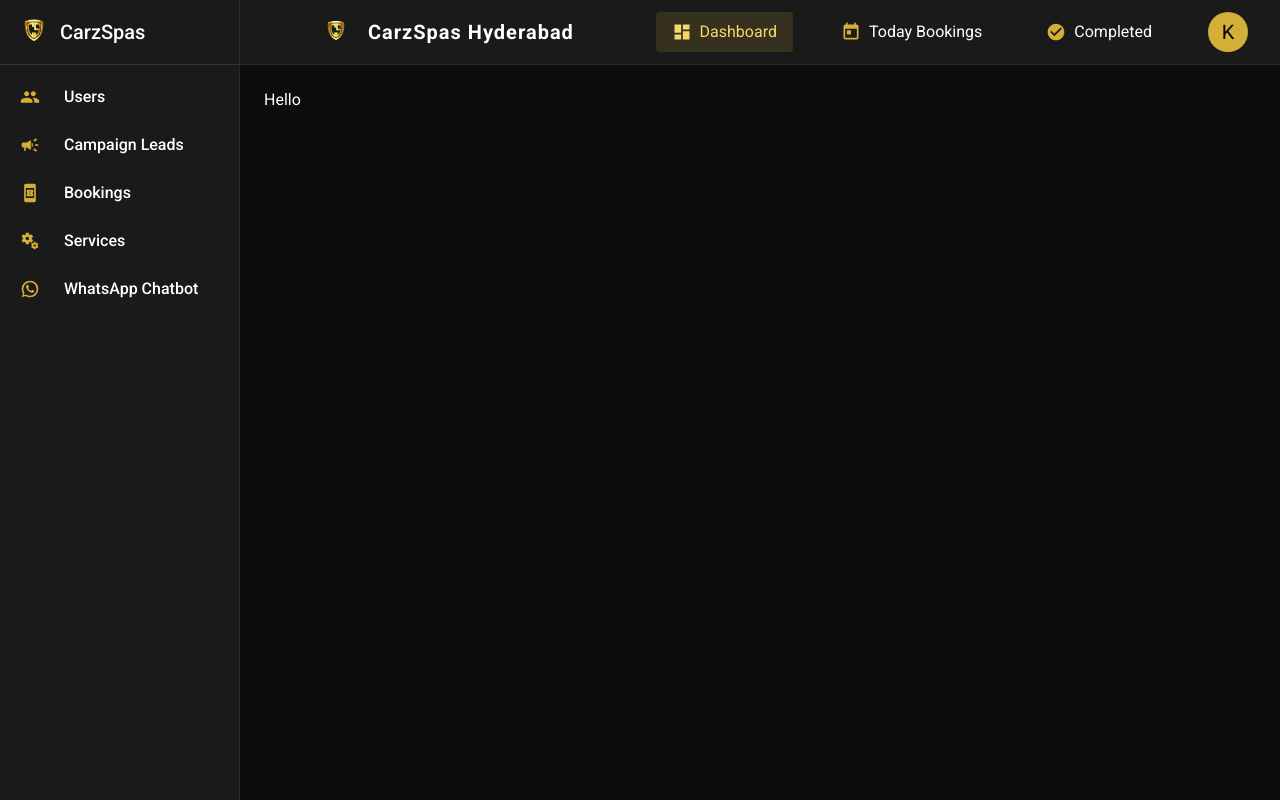
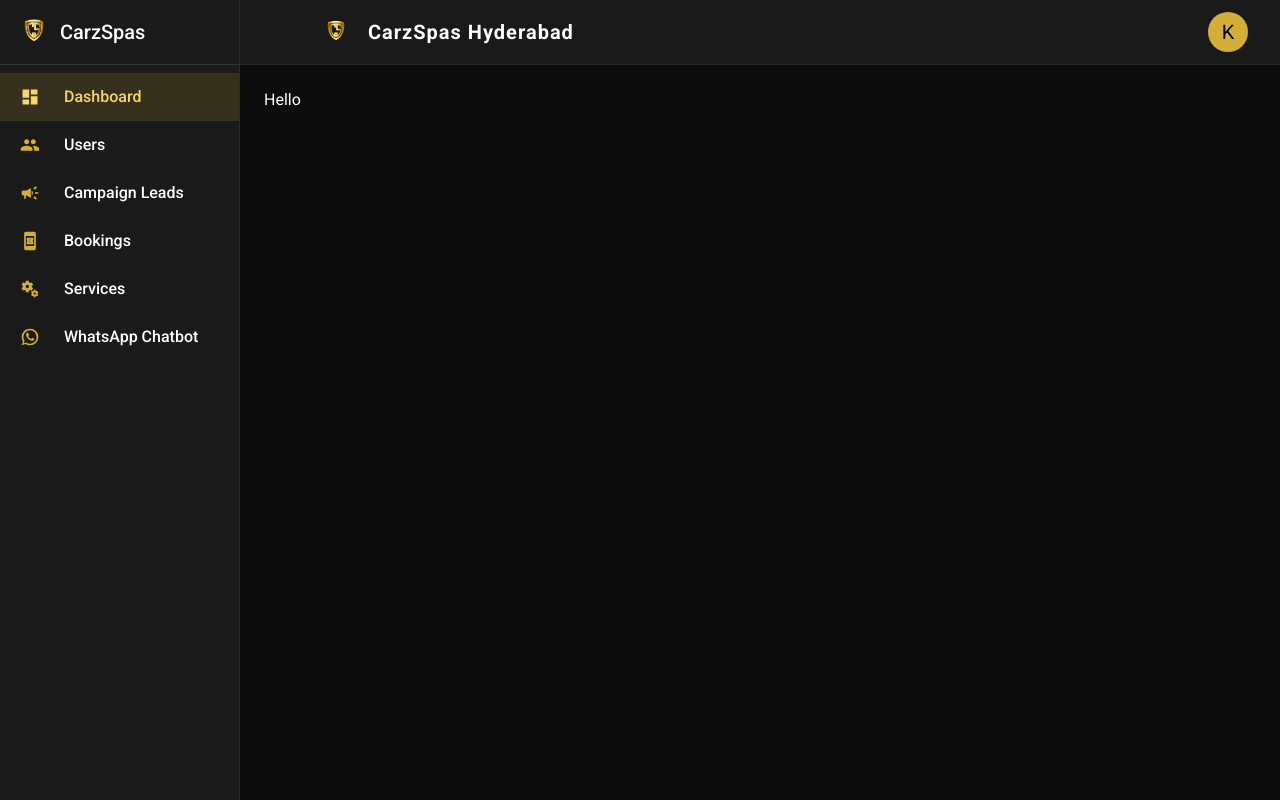
Before and after one commit to KeerthanaVanga/Carzspas-Frontend, a React (Vite) app: page / in a window 1280 px wide. Built offline with nearby package versions, Linux system fonts and the light colour scheme; some icons are missing.

Commit message:
userpage added

```diff
--- a/src/components/campaign-leads/CampaignLeadsFilters.tsx
+++ b/src/components/campaign-leads/CampaignLeadsFilters.tsx
@@ -58,6 +58,7 @@
             <MenuItem value="Cold">Cold</MenuItem>
             <MenuItem value="Warm">Warm</MenuItem>
             <MenuItem value="Hot">Hot</MenuItem>
+            <MenuItem value="Contacted">Contacted</MenuItem>
           </TextField>
         </Grid>
 
--- a/src/components/ui/Navbar.tsx
+++ b/src/components/ui/Navbar.tsx
@@ -11,11 +11,10 @@
 
 import MenuIcon from "@mui/icons-material/Menu";
 import { useState } from "react";
-import { topNavLinks } from "../../config/MenuConfig";
 import { drawerWidth, collapsedWidth } from "./drawerStyles";
 import logo from "../../assets/carzspas.png";
 import ProfileMenu from "./ProfileMenu";
-import { NavLink } from "react-router-dom";
+
 interface Props {
   open: boolean;
   toggleDrawer: () => void;
@@ -73,53 +72,6 @@
 
         {/* 🔹 RIGHT SECTION */}
         <Box sx={{ display: "flex", alignItems: "center", gap: 4 }}>
-          {!isMobile &&
-            topNavLinks.map((item) => (
-              <Box
-                key={item.label}
-                component={NavLink}
-                to={item.path}
-                sx={{
-                  display: "flex",
-                  alignItems: "center",
-                  gap: 1,
-                  px: 2,
-                  py: 1,
-                  borderRadius: 1,
-                  textDecoration: "none",
-                  color: "#fff",
-                  fontWeight: 500,
-                  transition: "all 0.2s ease",
-
-                  "&.active": {
-                    backgroundColor: "rgba(212,175,55,0.15)",
-                    color: "secondary.main",
-                    "& .MuiSvgIcon-root": {
-                      color: "secondary.main",
-                    },
-                  },
-
-                  "&:hover": {
-                    backgroundColor: "rgba(212,175,55,0.08)",
-                    color: "secondary.main",
-                    "& .MuiSvgIcon-root": {
-                      color: "secondary.main",
-                    },
-                  },
-                }}
-              >
-                <item.icon
-                  fontSize="small"
-                  sx={{
-                    color: "primary.main", // 👈 gold always
-                    transition: "color 0.2s ease",
-                  }}
-                />
-
-                <Typography sx={{ color: "inherit" }}>{item.label}</Typography>
-              </Box>
-            ))}
-
           {/* Avatar */}
           <IconButton onClick={(e) => setAnchorEl(e.currentTarget)}>
             <Avatar sx={{ bgcolor: "primary.main", color: "#000" }}>K</Avatar>
--- a/src/components/ui/Sidebar.tsx
+++ b/src/components/ui/Sidebar.tsx
@@ -15,7 +15,7 @@
 import logo from "../../assets/carzspas.png";
 import ChevronLeftIcon from "@mui/icons-material/ChevronLeft";
 import { NavLink } from "react-router-dom";
-import { sideNavLinks, topNavLinks } from "../../config/MenuConfig";
+import { sideNavLinks } from "../../config/MenuConfig";
 import { drawerWidth, collapsedWidth } from "./drawerStyles";
 
 interface Props {
@@ -26,8 +26,6 @@
 export default function Sidebar({ open, toggleDrawer }: Props) {
   const theme = useTheme();
   const isMobile = useMediaQuery(theme.breakpoints.down("md"));
-
-  const menuItems = isMobile ? [...topNavLinks, ...sideNavLinks] : sideNavLinks;
 
   return (
     <MuiDrawer
@@ -82,7 +80,7 @@
       <Divider />
 
       <List>
-        {menuItems.map((item) => (
+        {sideNavLinks.map((item) => (
           <Tooltip
             key={item.label}
             title={!open && !isMobile ? item.label : ""}
--- /dev/null
+++ b/src/components/users/Usersfilters.tsx
@@ -0,0 +1,54 @@
+import { Box, Grid, TextField, MenuItem } from "@mui/material";
+import { LocalizationProvider, DateRangePicker } from "@mui/x-date-pickers-pro";
+import { AdapterDayjs } from "@mui/x-date-pickers/AdapterDayjs";
+import type { Dayjs } from "dayjs";
+
+interface Props {
+  status: string;
+  dateRange: [Dayjs | null, Dayjs | null];
+  onStatusChange: (value: string) => void;
+  onDateChange: (value: [Dayjs | null, Dayjs | null]) => void;
+}
+
+export default function UsersFilters({
+  status,
+  dateRange,
+  onStatusChange,
+  onDateChange,
+}: Props) {
+  return (
+    <Box mb={3}>
+      <Grid container spacing={2}>
+        {/* Status Filter */}
+        <Grid size={{ xs: 12, md: 3 }}>
+          <TextField
+            fullWidth
+            select
+            label="Filter by Status"
+            value={status}
+            onChange={(e) => onStatusChange(e.target.value)}
+          >
+            <MenuItem value="">All</MenuItem>
+            <MenuItem value="Confirmed">Confirmed</MenuItem>
+            <MenuItem value="Pending">Pending</MenuItem>
+            <MenuItem value="Cancelled">Cancelled</MenuItem>
+            <MenuItem value="Completed">Completed</MenuItem>
+          </TextField>
+        </Grid>
+
+        {/* Date Range */}
+        <Grid size={{ xs: 12, md: 4 }}>
+          <LocalizationProvider dateAdapter={AdapterDayjs}>
+            <DateRangePicker
+              value={dateRange}
+              onChange={(newValue) => onDateChange(newValue)}
+              slotProps={{
+                textField: { fullWidth: true },
+              }}
+            />
+          </LocalizationProvider>
+        </Grid>
+      </Grid>
+    </Box>
+  );
+}
--- a/src/config/MenuConfig.ts
+++ b/src/config/MenuConfig.ts
@@ -1,7 +1,5 @@
 import {
   Dashboard as DashboardIcon,
-  Today as TodayIcon,
-  CheckCircle as CheckCircleIcon,
   People as PeopleIcon,
   Campaign as CampaignIcon,
   BookOnline as BookOnlineIcon,
@@ -10,17 +8,8 @@
 } from "@mui/icons-material";
 import { ROUTES } from "../routes/path.route";
 
-export const topNavLinks = [
+export const sideNavLinks = [
   { label: "Dashboard", icon: DashboardIcon, path: ROUTES.DASHBOARD },
-  { label: "Today Bookings", icon: TodayIcon, path: ROUTES.TODAY_BOOKINGS },
-  {
-    label: "Completed",
-    icon: CheckCircleIcon,
-    path: ROUTES.COMPLETED_BOOKINGS,
-  },
-];
-
-export const sideNavLinks = [
   { label: "Users", icon: PeopleIcon, path: ROUTES.USERS },
   { label: "Campaign Leads", icon: CampaignIcon, path: ROUTES.CAMPAIGN_LEADS },
   { label: "Bookings", icon: BookOnlineIcon, path: ROUTES.BOOKINGS },
--- a/src/pages/CampaignLeadsPage.tsx
+++ b/src/pages/CampaignLeadsPage.tsx
@@ -62,7 +62,7 @@
           preferred_date: "2026-02-27",
           preferred_time: "10:30 AM",
           user_intent: "Ceramic Coating",
-          lead_status: "Hot",
+          lead_status: "Contacted",
           notes: "Interested this weekend",
           created_at: new Date().toISOString(),
           updated_at: new Date().toISOString(),
--- a/src/pages/UsersPage.tsx
+++ b/src/pages/UsersPage.tsx
@@ -1,11 +1,19 @@
-import { Box, Typography, Stack } from "@mui/material";
+import { Box, Typography } from "@mui/material";
 import { useEffect, useState } from "react";
 import UsersTable from "../components/users/UsersTable";
 import type { UserBooking } from "../types/user.types";
+import UsersFilters from "../components/users/Usersfilters";
+import dayjs, { Dayjs } from "dayjs";
+import { useMemo } from "react";
 
 export default function UsersPage() {
   const [users, setUsers] = useState<UserBooking[]>([]);
   const [loading, setLoading] = useState(true);
+  const [statusFilter, setStatusFilter] = useState("");
+  const [dateRange, setDateRange] = useState<[Dayjs | null, Dayjs | null]>([
+    null,
+    null,
+  ]);
 
   useEffect(() => {
     setTimeout(() => {
@@ -36,16 +44,50 @@
       setLoading(false);
     }, 1500);
   }, []);
+  const filteredUsers = useMemo(() => {
+    return users.filter((user) => {
+      const created = dayjs(user.created_at);
+
+      const matchesStatus =
+        statusFilter === "" || user.booking_status === statusFilter;
+
+      const matchesDate =
+        !dateRange[0] ||
+        !dateRange[1] ||
+        (created.isAfter(dateRange[0].startOf("day")) &&
+          created.isBefore(dateRange[1].endOf("day")));
+
+      return matchesStatus && matchesDate;
+    });
+  }, [users, statusFilter, dateRange]);
 
   return (
-    <Box sx={{ px: { xs: 2, md: 3 }, pt: 2 }}>
-      <Stack mb={4}>
-        <Typography variant="h4" fontWeight={700} color="primary.main">
-          Users
-        </Typography>
-      </Stack>
+    <Box
+      mb={4}
+      sx={{
+        display: "flex",
+        flexDirection: { xs: "column", md: "row" },
+        alignItems: { xs: "flex-start", md: "center" },
+        justifyContent: "space-between",
+        gap: 2,
+      }}
+    >
+      {/* Heading */}
+      <Typography variant="h4" fontWeight={700} color="primary.main">
+        Users
+      </Typography>
 
-      <UsersTable data={users} loading={loading} />
+      {/* Filters */}
+      <Box sx={{ width: { xs: "100%", md: "auto" } }}>
+        <UsersFilters
+          status={statusFilter}
+          dateRange={dateRange}
+          onStatusChange={setStatusFilter}
+          onDateChange={setDateRange}
+        />
+
+        <UsersTable data={filteredUsers} loading={loading} />
+      </Box>
     </Box>
   );
 }
```
